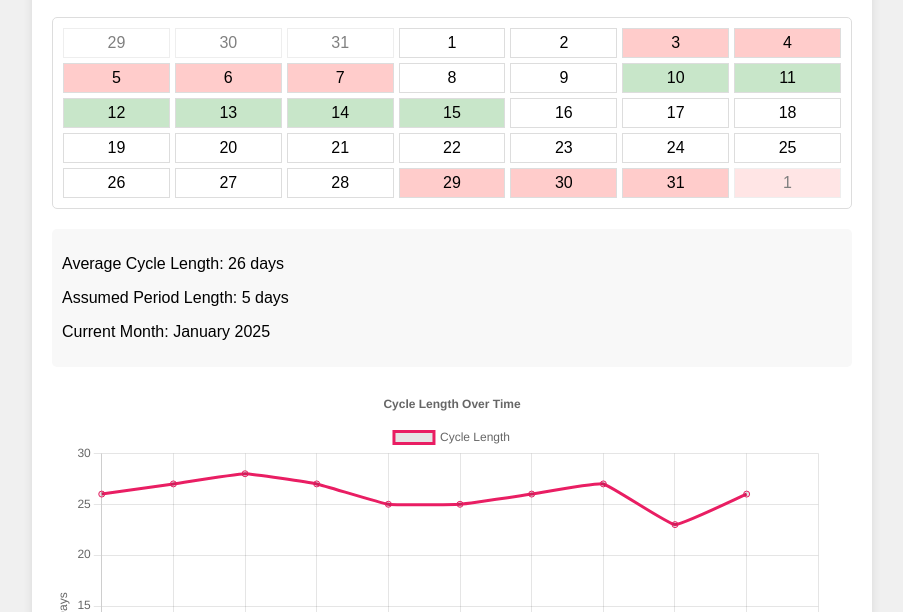
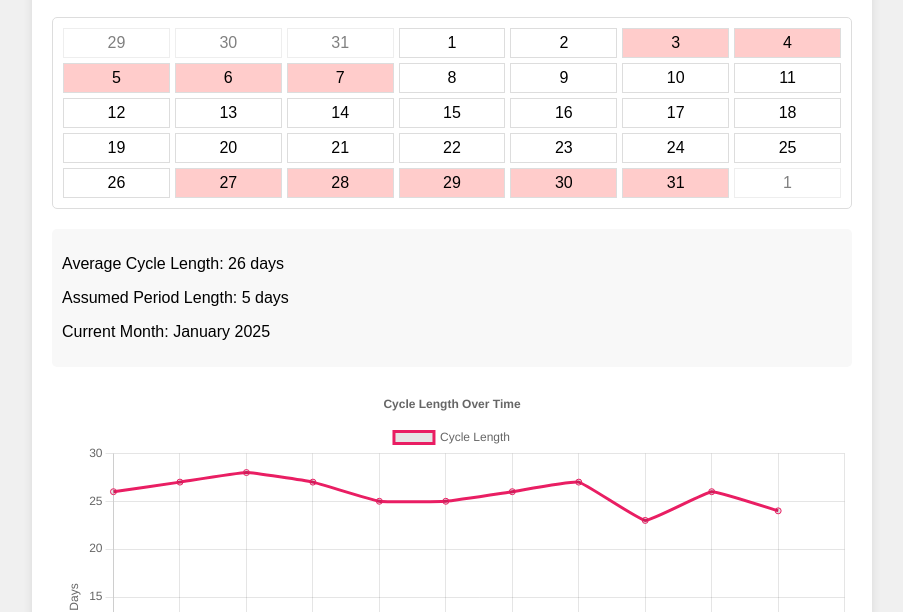
Before and after one commit to Bombboox/BugMenstrualCycleTracker, a plain HTML site: page index.html in a window 1280 px wide. Shown: the part 188-800 px from the top of the page, without its empty margins (188-1091 px from the left). Drawn offline with nearby package versions, Linux system fonts and the light colour scheme.

Commit message:
Update index.html
added january period

```diff
--- a/index.html
+++ b/index.html
@@ -124,7 +124,8 @@
             moment('2024-10-19'),
             moment('2024-11-15'),
             moment('2024-12-08'),
-            moment('2025-01-03')
+            moment('2025-01-03'),
+            moment('2025-01-27')
         ];
 
         let currentMonth = moment();
```
